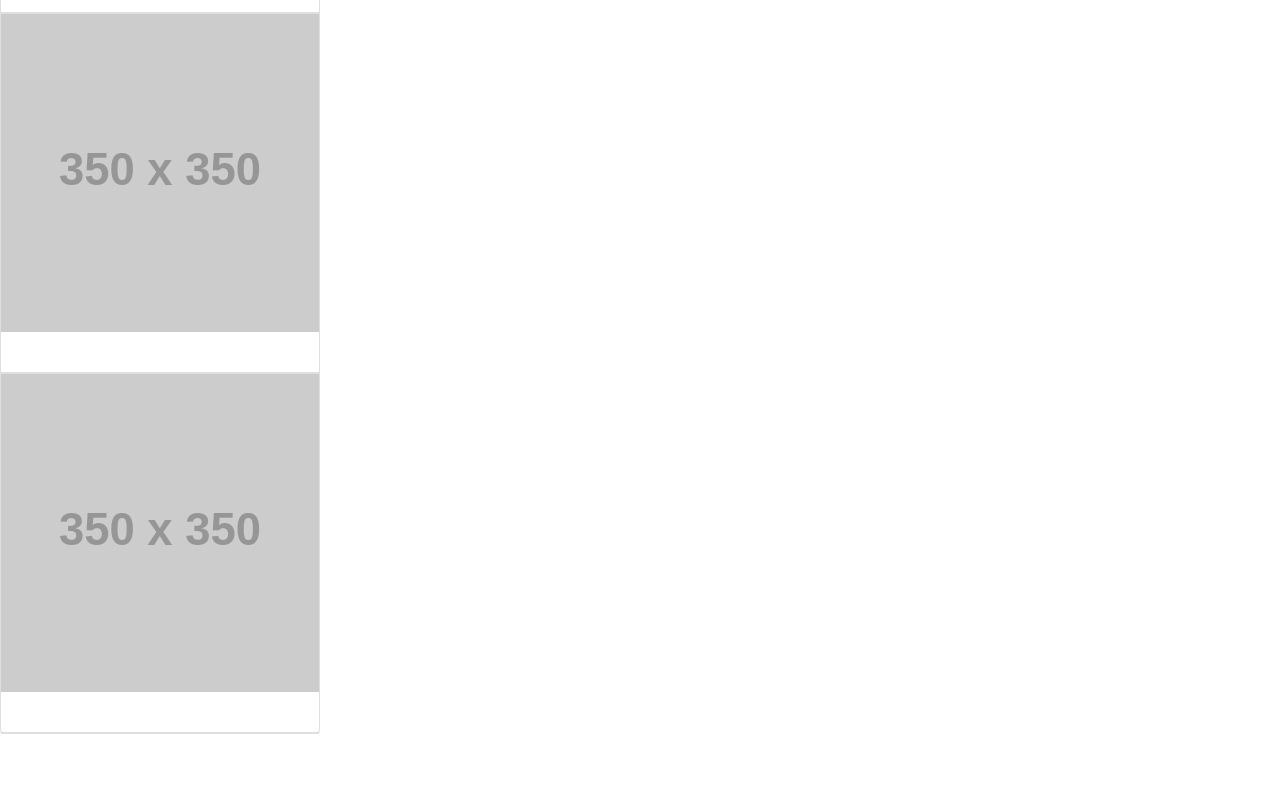
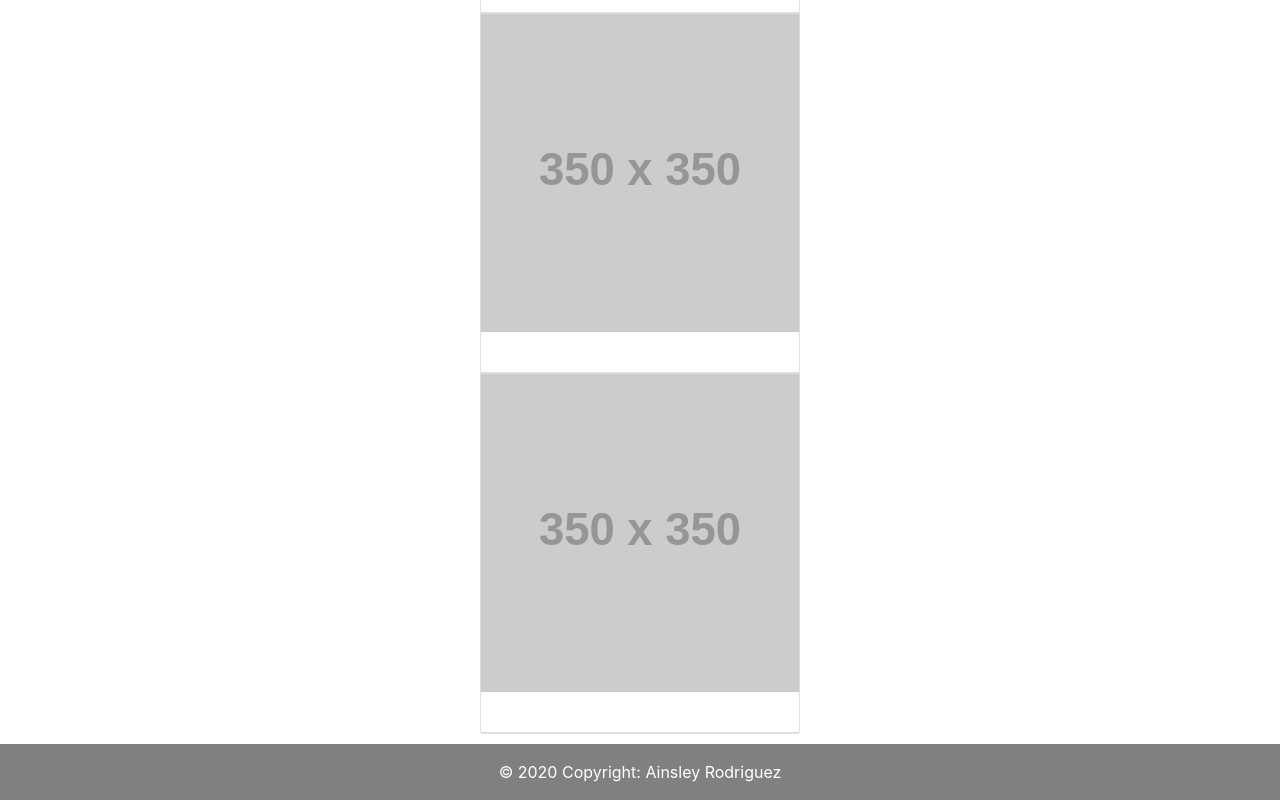
Before and after one commit to ainsley523/Homework-2, a plain HTML site: page portfolio.html in a window 1280 px wide. Shown: the part 1169-1969 px from the top of the page. Before the commit the page ends 1903 px from the top, so only its background shows below. Drawn offline with nearby package versions, Linux system fonts and the light colour scheme; placeholder pictures from the web are drawn by us.

Commit message:
added css page, chnaged colors and added footer

```diff
--- /dev/null
+++ b/Asset/style.css
@@ -0,0 +1,15 @@
+.card {
+    margin: 0 auto; /* Added */
+    float: none; /* Added */
+    margin-bottom: 10px; /* Added */
+    font-family: Georgia, 'Times New Roman', Times, serif;
+
+}
+
+nav {
+    font-family: Georgia, 'Times New Roman', Times, serif;
+}
+
+footer {
+    background-color: grey;
+}
--- a/portfolio.html
+++ b/portfolio.html
@@ -2,13 +2,14 @@
 <html lang="en">
 <head>
     <meta charset="UTF-8">
-    <meta name="viewport" content="width=device-width, initial-scale=1.0">
+    <meta name="viewport" content="width=device-width, initial-scale=0.86, maximum-scale=3.0, minimum-scale=0.86">
     <link
       rel="stylesheet"
       href="https://stackpath.bootstrapcdn.com/bootstrap/4.5.2/css/bootstrap.min.css"
       integrity="sha384-JcKb8q3iqJ61gNV9KGb8thSsNjpSL0n8PARn9HuZOnIxN0hoP+VmmDGMN5t9UJ0Z"
       crossorigin="anonymous"
     />
+    <link rel="Stylesheet" href="./Asset/style.css">
     <title>Bootstrap RULES</title>
   </head>
    <title>Contact</title>
@@ -49,8 +50,15 @@
          <ul class="list-group list-group-flush"></ul>
   </div>
 
-  <footer>
+  <!-- Footer -->
+   <footer class="page-footer font-small blue">
+
+    <!-- Copyright -->
+    <div class="footer-copyright text-center py-3" style="color: white;"></span>© 2020 Copyright: Ainsley Rodriguez
+    </div>
+    <!-- Copyright -->
 
   </footer>
+  <!-- Footer -->
 </body>
 </html>
```
